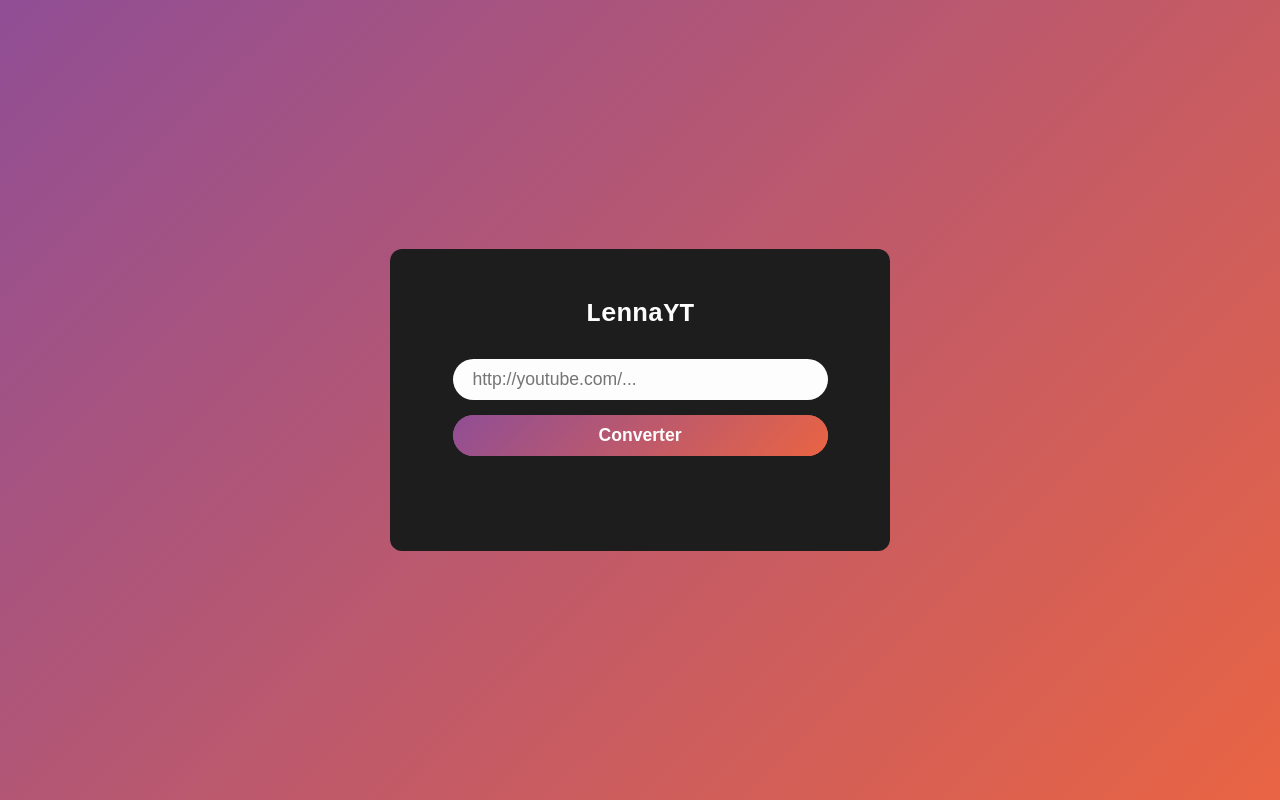
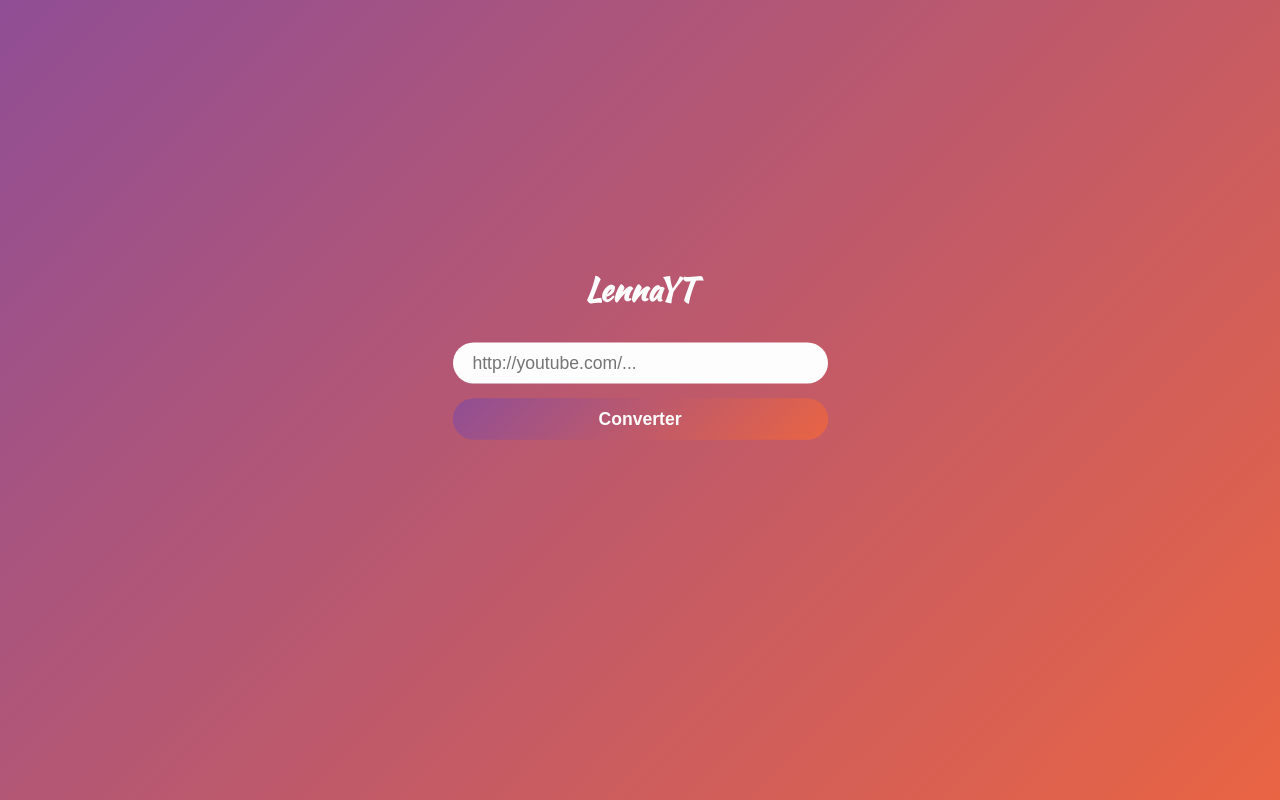
Before and after one commit to andersondavid/lennayt-frontend, a Next.js app: page / in a window 1280 px wide. Built offline with nearby package versions, Linux system fonts and the light colour scheme; no server answers.

Commit message:
change logo font

```diff
--- a/pages/index.js
+++ b/pages/index.js
@@ -9,6 +9,9 @@
         <title>Lennas MP3</title>
         <meta name="description" content="Generated by create next app" />
         <link rel="icon" href="/favicon.ico" />
+	<link rel="preconnect" href="https://fonts.googleapis.com" />
+	<link rel="preconnect" href="https://fonts.gstatic.com" crossorigin />
+	<link href="https://fonts.googleapis.com/css2?family=Alegreya+Sans:wght@100&family=Kaushan+Script&display=swap" rel="stylesheet" />
       </Head>
       <S.GlobalStyle />
       <S.Wrapper>
--- a/pages/styles.js
+++ b/pages/styles.js
@@ -1,6 +1,7 @@
 import styled, { createGlobalStyle } from "styled-components";
 
 export const GlobalStyle = createGlobalStyle`
+
 * {
   padding: 0;
   margin: 0;
@@ -8,14 +9,13 @@
 }
 
 a {
-
     color: inherit;
     text-decoration: none;
 }
 
 body, html {
   background: ${(props) => props.theme.color.background};
-  font-family: monospace;
+  font-family: sans-serif;
   height: 100vh;
 }
 `;
@@ -36,7 +36,7 @@
   position: relative;
   top: 50%;
   transform: translateY(-50%);
-  background-color: #1d1d1d;
+  background-color: #ffffff4d
   padding: 50px 0 0px 0;
   @media (max-width: 500px) {
     width: 100%;
@@ -48,11 +48,11 @@
 export const Logo = styled.div`
   text-align: center;
   margin: 0 0 30px 0;
-
 `;
 
 export const LogoName = styled.h1`
-  font-family: monospace;
+  font-family: 'Alegreya Sans', sans-serif;
+  font-family: 'Kaushan Script', cursive;
   color: #fdfdfd;
   font-size: 2em;
 `;
```
